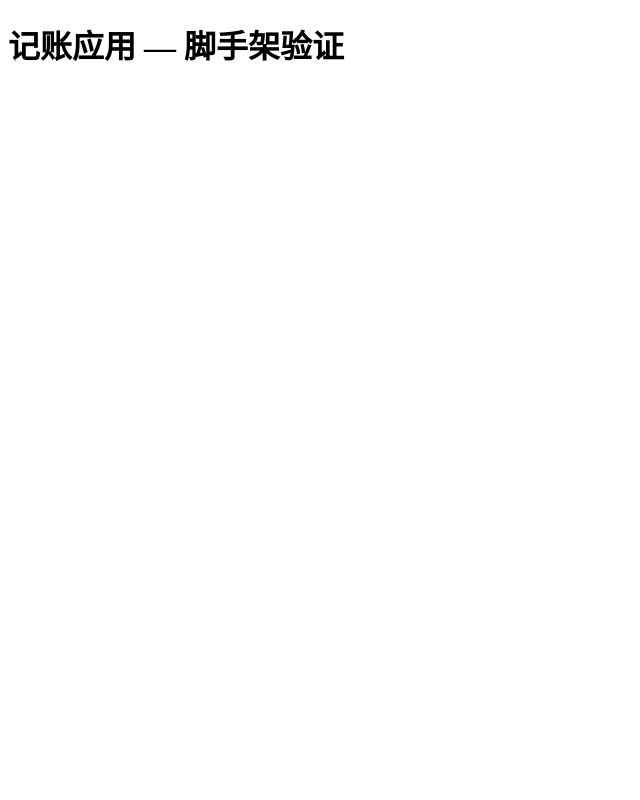
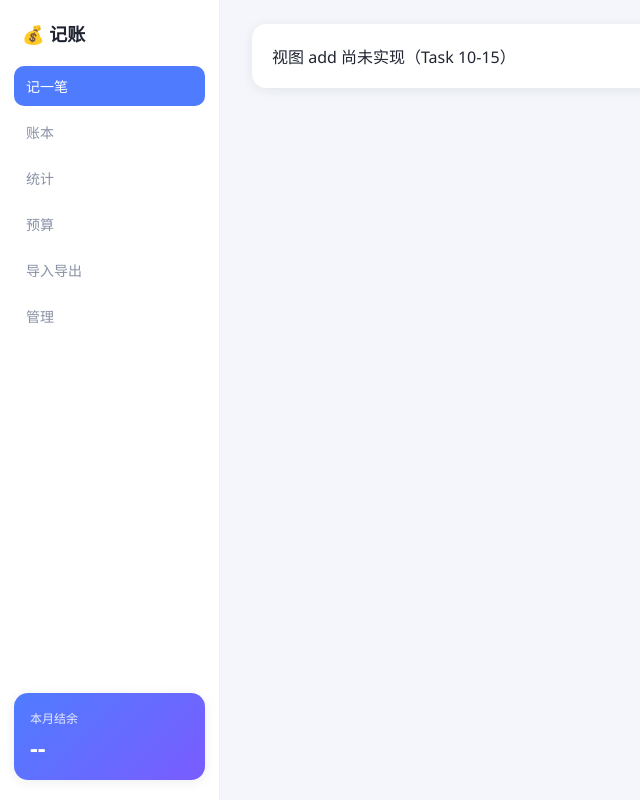
Before and after one commit to SanKrou/haolizhang, an Electron app: page renderer/index.html in a window 1280 px wide. Shown: the whole page, without its empty margins (0-640 px from the left). Drawn offline with Linux system fonts and the light colour scheme; no server answers.

Commit message:
feat: 前端骨架（设计系统 + 导航布局 + 视图路由）

```diff
--- /dev/null
+++ b/renderer/app.js
@@ -0,0 +1,31 @@
+const views = ['add', 'ledger', 'stats', 'budget', 'io', 'manage'];
+let currentView = 'add';
+
+function renderView(name) {
+  const root = document.getElementById('view-root');
+  root.innerHTML = '';
+  if (window.renderers && window.renderers[name]) {
+    window.renderers[name](root);
+  } else {
+    root.innerHTML = `<div class="card">视图 ${name} 尚未实现（Task 10-15）</div>`;
+  }
+  document.querySelectorAll('.nav-btn').forEach(b =>
+    b.classList.toggle('active', b.dataset.view === name));
+  currentView = name;
+  document.dispatchEvent(new CustomEvent('view:change', { detail: name }));
+}
+
+document.querySelectorAll('.nav-btn').forEach(btn => {
+  btn.addEventListener('click', () => renderView(btn.dataset.view));
+});
+
+window.showView = renderView;
+window.ledger.getStatistics({ period: 'month', date: new Date().toISOString().slice(0, 10) })
+  .then(r => {
+    if (r.ok) {
+      document.getElementById('balance-value').textContent =
+        (r.data.balance / 100).toFixed(2) + ' 元';
+    }
+  });
+
+renderView('add');
--- a/renderer/index.html
+++ b/renderer/index.html
@@ -3,10 +3,23 @@
 <head>
   <meta charset="UTF-8" />
   <title>记账应用</title>
+  <link rel="stylesheet" href="styles.css" />
 </head>
 <body>
-  <h1>记账应用 — 脚手架验证</h1>
-  <p id="ping"></p>
-  <script>document.getElementById('ping').textContent = window.ledger.ping();</script>
+  <aside id="sidebar">
+    <div class="brand">💰 记账</div>
+    <button class="nav-btn active" data-view="add">记一笔</button>
+    <button class="nav-btn" data-view="ledger">账本</button>
+    <button class="nav-btn" data-view="stats">统计</button>
+    <button class="nav-btn" data-view="budget">预算</button>
+    <button class="nav-btn" data-view="io">导入导出</button>
+    <button class="nav-btn" data-view="manage">管理</button>
+    <div id="balance-card">
+      <div class="label">本月结余</div>
+      <div class="value" id="balance-value">--</div>
+    </div>
+  </aside>
+  <main id="view-root"></main>
+  <script src="app.js"></script>
 </body>
 </html>
--- /dev/null
+++ b/renderer/styles.css
@@ -0,0 +1,56 @@
+:root {
+  --bg: #f4f6fb;
+  --card: #ffffff;
+  --accent: #4f7cff;
+  --accent-soft: #e8eeff;
+  --danger: #ff5a5f;
+  --warn: #ffb020;
+  --text: #1f2430;
+  --text-muted: #8a91a5;
+  --radius: 14px;
+  --shadow: 0 2px 12px rgba(31, 36, 48, 0.08);
+  --transition: 0.25s ease;
+}
+* { box-sizing: border-box; margin: 0; padding: 0; }
+body {
+  font-family: "Segoe UI", "Microsoft YaHei", sans-serif;
+  background: var(--bg); color: var(--text);
+  display: grid; grid-template-columns: 220px 1fr; height: 100vh;
+}
+#sidebar {
+  background: var(--card); border-right: 1px solid #eceff5;
+  padding: 20px 14px; display: flex; flex-direction: column; gap: 6px;
+}
+#sidebar .brand { font-size: 18px; font-weight: 700; padding: 0 8px 14px; }
+.nav-btn {
+  border: none; background: transparent; text-align: left; cursor: pointer;
+  padding: 10px 12px; border-radius: 10px; font-size: 14px; color: var(--text-muted);
+  transition: background var(--transition), color var(--transition);
+}
+.nav-btn:hover { background: var(--accent-soft); color: var(--text); }
+.nav-btn.active { background: var(--accent); color: #fff; }
+#balance-card {
+  margin-top: auto; background: linear-gradient(135deg, var(--accent), #7a5cff);
+  color: #fff; border-radius: var(--radius); padding: 16px; box-shadow: var(--shadow);
+}
+#balance-card .label { font-size: 12px; opacity: 0.85; }
+#balance-card .value { font-size: 24px; font-weight: 700; margin-top: 4px; }
+#view-root { padding: 24px 32px; overflow-y: auto; }
+.card {
+  background: var(--card); border-radius: var(--radius); box-shadow: var(--shadow);
+  padding: 20px; margin-bottom: 16px; animation: fadeUp 0.3s ease;
+}
+@keyframes fadeUp { from { opacity: 0; transform: translateY(8px); } to { opacity: 1; transform: none; } }
+.btn { border: none; cursor: pointer; padding: 8px 16px; border-radius: 10px;
+  background: var(--accent); color: #fff; font-size: 14px; transition: opacity var(--transition); }
+.btn:hover { opacity: 0.85; }
+.btn.ghost { background: var(--accent-soft); color: var(--accent); }
+.btn.danger { background: var(--danger); }
+input, select {
+  border: 1px solid #dde2ee; border-radius: 10px; padding: 8px 12px; font-size: 14px;
+  background: #fff; outline: none; transition: border var(--transition);
+}
+input:focus, select:focus { border-color: var(--accent); }
+.field-error { color: var(--danger); font-size: 12px; margin-top: 4px; }
+.badge { display: inline-block; padding: 2px 8px; border-radius: 999px; font-size: 12px;
+  background: var(--accent-soft); color: var(--accent); }
```
